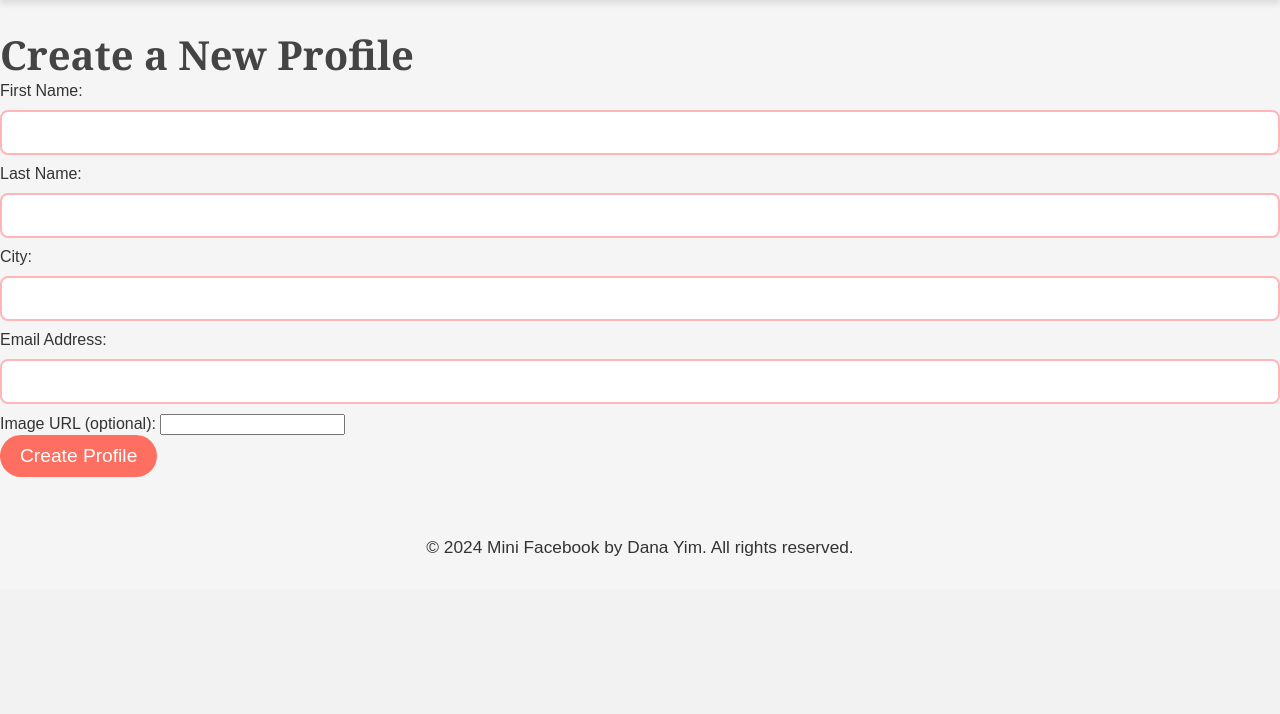
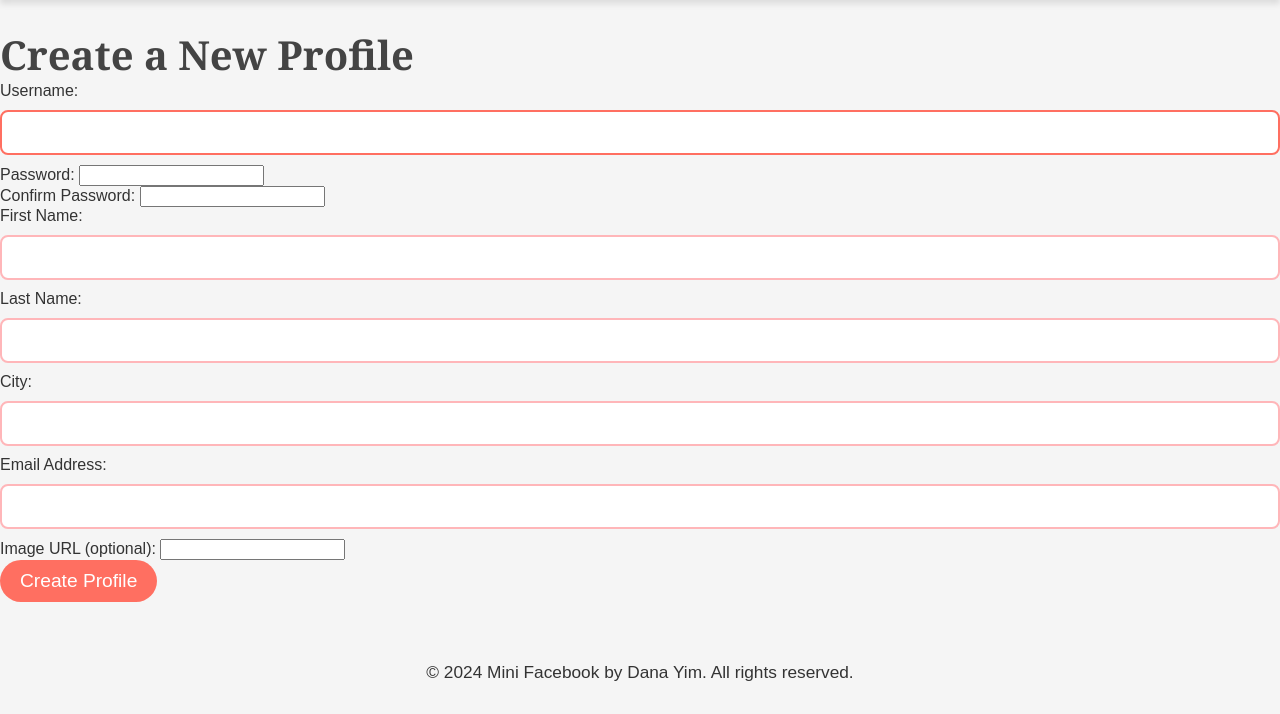
Before and after one commit to danayim03/cs412, a Django app: page /mini_fb/create_profile/ in a window 1280 px wide. Shown: the part 224-938 px from the top of the page. Before the commit the page ends 780 px from the top, so only its background shows below. Run offline with Django 5.2, Linux system fonts and the light colour scheme.

Commit message:
finished task 3

```diff
--- a/mini_fb/templates/mini_fb/create_profile_form.html
+++ b/mini_fb/templates/mini_fb/create_profile_form.html
@@ -5,6 +5,22 @@
 
 <form method="post">
     {% csrf_token %}
+
+    <!-- Username Field from UserCreationForm -->
+    <div class="form-field">
+        <label for="id_username">Username:</label>
+        {{ user_form.username }}
+    </div>
+
+    <!-- Password Fields from UserCreationForm -->
+    <div class="form-field">
+        <label for="id_password1">Password:</label>
+        {{ user_form.password1 }}
+    </div>
+    <div class="form-field">
+        <label for="id_password2">Confirm Password:</label>
+        {{ user_form.password2 }}
+    </div>
 
     <!-- First Name Field -->
     <div class="form-field">
--- a/mini_fb/views.py
+++ b/mini_fb/views.py
@@ -8,7 +8,7 @@ from django.urls import reverse
 from .models import Profile, StatusMessage
 from django.contrib.auth.mixins import LoginRequiredMixin
 from django.shortcuts import get_object_or_404
-
+from django.contrib.auth.forms import UserCreationForm
 
 # class-based view
 class ShowAllProfilesView(ListView):
@@ -35,6 +35,25 @@ class CreateProfileView(CreateView):
     def get_success_url(self):
         '''Redirect to the profile page of the newly created profile.'''
         return self.object.get_absolute_url()
+
+    def get_context_data(self, **kwargs):
+        '''Provide both CreateProfileForm and UserCreationForm in the context data.'''
+        context = super().get_context_data(**kwargs)
+        context['user_form'] = UserCreationForm()
+        context['profile_form'] = self.get_form()
+        return context
+
+    def form_valid(self, form):
+        user_form = UserCreationForm(self.request.POST)
+
+        if user_form.is_valid():
+            user = user_form.save()
+            form.instance.user = user
+            self.object = form.save()
+
+            return super().form_valid(form)
+        else:
+            return self.form_invalid(form)
 
 class CreateStatusMessageView(LoginRequiredMixin, CreateView):
     '''A view to create a new status message for a specific profile.'''
```
Also changed, not shown: db.sqlite3, 3 other files.
